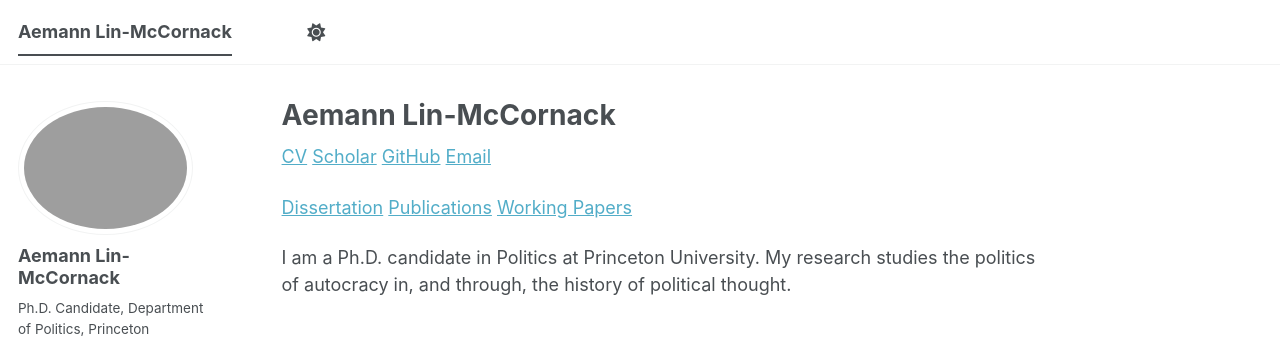
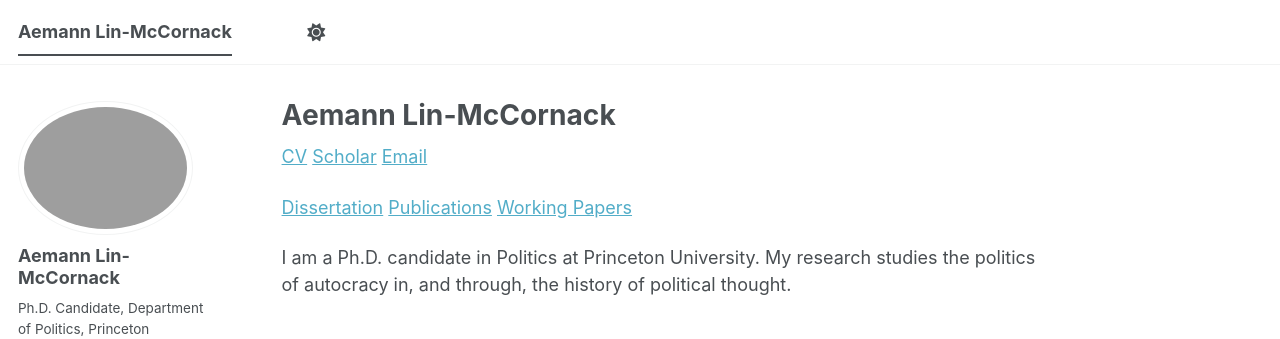
Before and after one commit to aemannlinmccornack/aemannlinmccornack.github.io, a Jekyll site: the page built from _pages/about.md, in a window 1280 px wide and 900 px high. Shown: the top 339 px of the window. Built offline with Jekyll 4.4.1, drawn with Linux system fonts in a browser that asks for light colours; a style sheet for code colours, icons or effects is not loaded.

Commit message:
changed about.md and config.yml

```diff
--- a/_pages/about.md
+++ b/_pages/about.md
@@ -4,7 +4,7 @@ title: Aemann Lin-McCornack
 author_profile: true
 ---
 
-[CV](/files/CV-ALM.pdf) [Scholar](https://scholar.google.com/citations?user=hsUxJKQAAAAJ&hl=en) [GitHub](https://github.com/aemannlinmccornack) [Email](mailto:ml9634@princeton.edu)
+[CV](/files/CV-ALM.pdf) [Scholar](https://scholar.google.com/citations?user=hsUxJKQAAAAJ&hl=en) [Email](mailto:ml9634@princeton.edu)
 
 [Dissertation](#dissertation) [Publications](#publications) [Working Papers](#working-papers)
 
```
